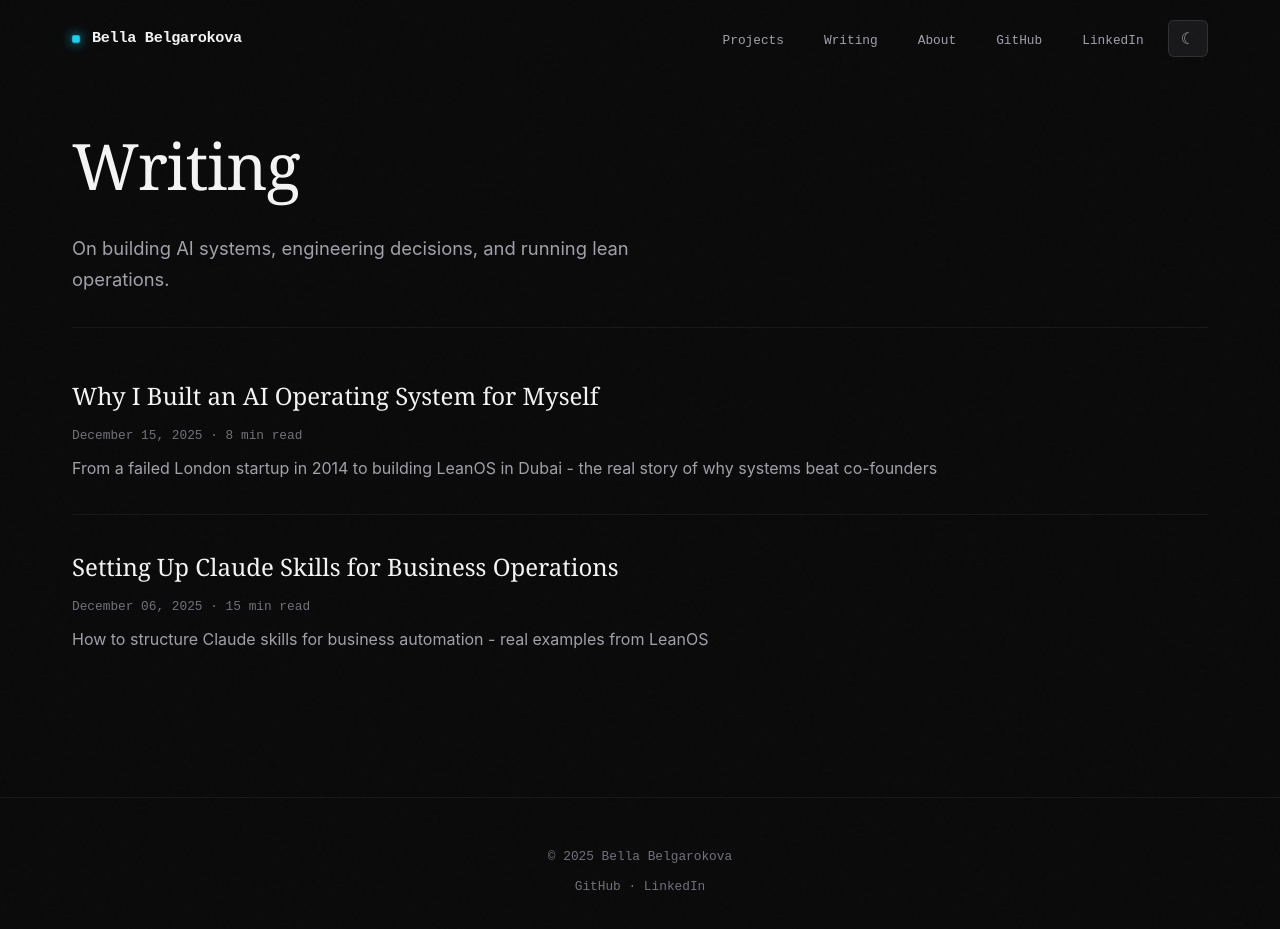
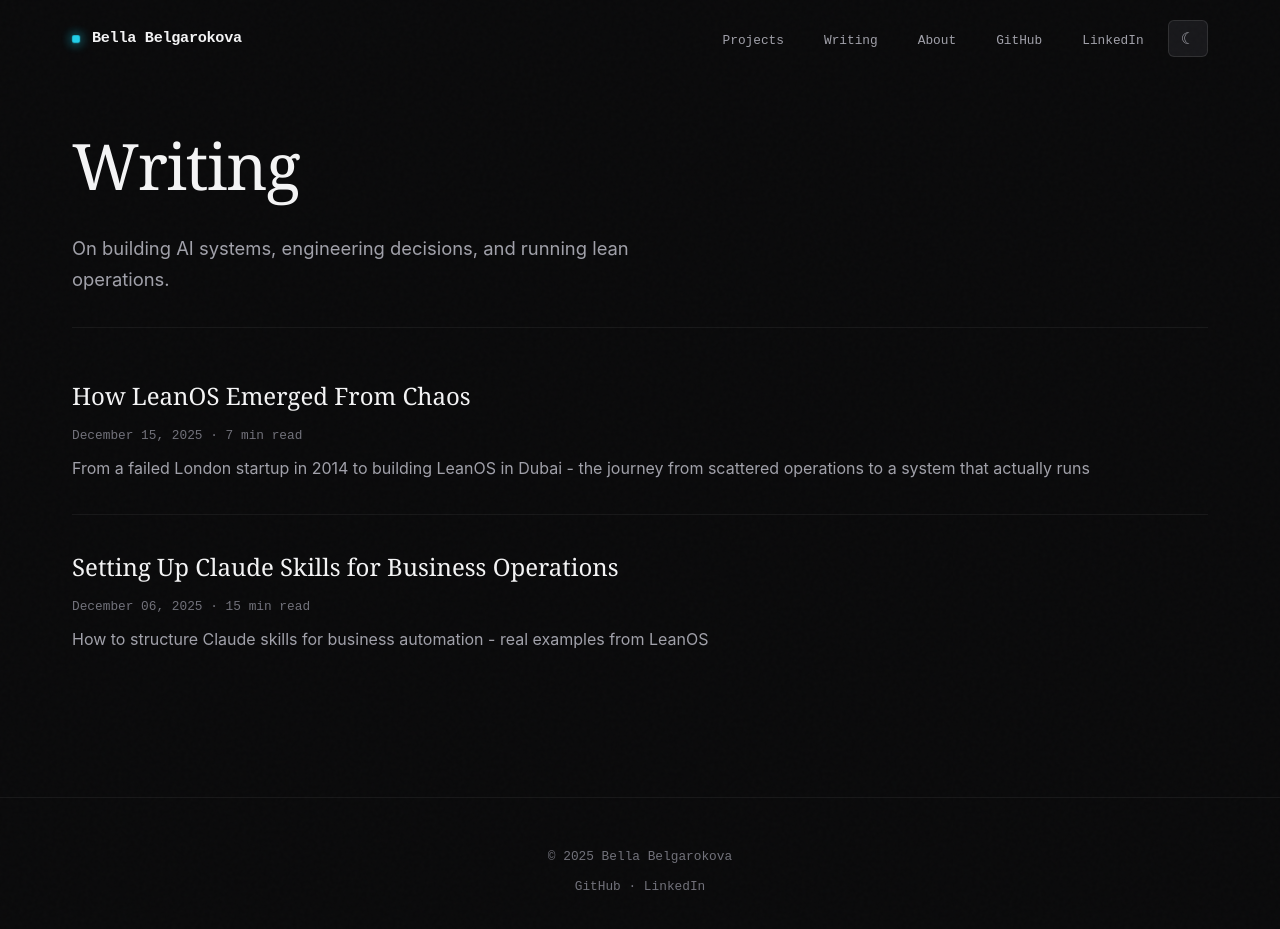
Before and after one commit to BellaBe/bellabe.github.io, a Jekyll site: the page built from writing.html, in a window 1280 px wide and 953 px high. Shown: the top 929 px of the window. Built offline with Jekyll 4.4.1, drawn with Linux system fonts in a browser that asks for light colours.

Commit message:
Blog: Rename and tighten "How LeanOS Emerged From Chaos"
- New title (was: Why I Built an AI Operating System for Myself)
- Fix factual error about Heroku services
- Remove defensive section
- Tighten scattered paragraphs

🤖 Generated with [Claude Code](https://claude.com/claude-code)

Co-Authored-By: Claude Opus 4.5 <noreply@anthropic.com>

```diff
--- a/_posts/2025-12-15-building-an-ai-operating-system-for-myself.md
+++ b/_posts/2025-12-15-how-leanos-emerged-from-chaos.md
@@ -1,16 +1,16 @@
 ---
 layout: post
-title: "Why I Built an AI Operating System for Myself"
+title: "How LeanOS Emerged From Chaos"
 date: 2025-12-15
-description: "From a failed London startup in 2014 to building LeanOS in Dubai - the real story of why systems beat co-founders"
-reading_time: 8
+description: "From a failed London startup in 2014 to building LeanOS in Dubai - the journey from scattered operations to a system that actually runs"
+reading_time: 7
 tags: [founder, leanos, ai, startup]
 leanos_ref: "CLAUDE.md"
 ---
 
-I didn't set out to build an operating system. I was drowning.
+I didn't set out to build an operating system. I was drowning in two products, no sales pipeline, and a co-founder relationship that wasn't working. Something had to change.
 
-But let me start at the beginning. The real beginning.
+This is the story of how LeanOS emerged.
 
 ---
 
@@ -92,23 +90,13 @@ The system isn't perfect. But it exists. It's operational. It helps me build and
 
 **2014 taught me:** Execution and people are bottlenecks. Having co-founders doesn't solve this. Sometimes it creates new bottlenecks.
 
-**2025 taught me:** The era of "I need a co-founder for the business side" might be ending. AI can handle research, strategy documentation, content generation, prospect identification. Not perfectly. But consistently. Without misaligned incentives or different definitions of "progress."
+**2025 taught me:** The era of "I need a co-founder for the business side" might be ending. AI can handle research, strategy documentation, content generation, prospect identification. Not perfectly. But consistently. Without misaligned incentives.
 
-**Building LeanOS taught me:** The friction isn't the AI. It's assembling context. Put everything in one place. Reference, don't duplicate. Let the system remember so you don't have to.
+**Building LeanOS taught me:** The friction isn't the AI. It's assembling context. Put everything in one place. Reference, don't duplicate. Let the system remember.
 
 Every decision in LeanOS goes through 6 stages: Input, Hypothesis, Implication, Decision, Actions, Learning. Stage 6 is the point - learning feeds back into the system. When a similar situation comes up, there's a record. Not just what I decided, but why.
 
 Sounds bureaucratic. Actually faster. Because I stopped re-deciding the same things.
-
----
-
-## The Co-Founder Story
-
-I'm sure my ex-co-founder has her own view. It might be right. It might be wrong. Time will tell.
-
-What I know for sure: I'll continue this journey of exploration, curiosity, and building. The partnership didn't work, but the learning was worth it.
-
-Some lessons you can only get by living them.
 
 ---
 
```
Also changed, not shown: other parts of _posts/2025-12-15-how-leanos-emerged-from-chaos.md (+2 -4 lines).
